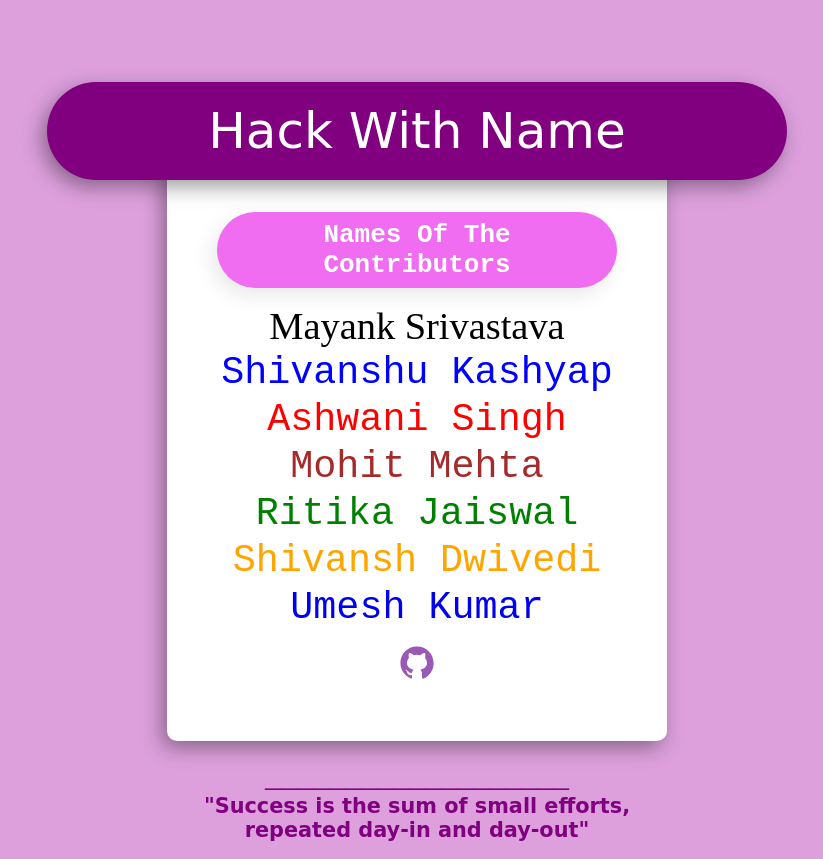
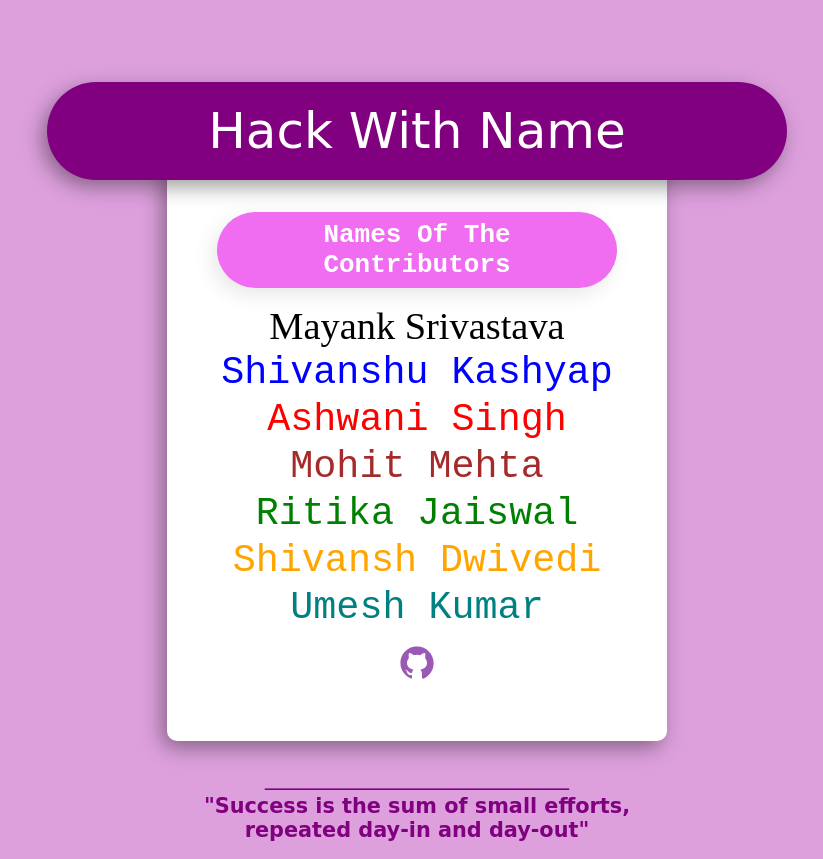
Before and after one commit to kriyptor/HackWithName, a plain HTML site: page index.html in a window 1280 px wide. Shown: the whole page, without its empty margins (223-1046 px from the left). Drawn offline with Linux system fonts and the light colour scheme.

Commit message:
Update index.html

```diff
--- a/index.html
+++ b/index.html
@@ -21,7 +21,7 @@
     <div class="container name"><a href="https://github.com/MohitMehta257" style="color: brown; font-family: 'Courier New', Courier, monospace;">Mohit Mehta</a></div>
     <div class="container name"><a href="https://github.com/18-Ritika" style="color: green; font-family: 'Courier New', Courier, monospace;">Ritika Jaiswal</a></div>
     <div class="container name"><a href="https://github.com/lazyperfectionist" style="color: orange; font-family: 'Courier New', Courier, monospace;">Shivansh Dwivedi</a></div>
-    <div class="container name"><a href="https://github.com/Umesh6361" style="color:9b59b6; font-family: 'Courier New', Courier, monospace;">Umesh Kumar</a></div>
+    <div class="container name"><a href="https://github.com/Umesh6361" style="color:teal; font-family: 'Courier New', Courier, monospace;">Umesh Kumar</a></div>
     <div class="github-icon">
         <a href="https://github.com/kriyptor/HackWithName">
         <svg xmlns="http://www.w3.org/2000/svg" x="0px" y="0px"
```
